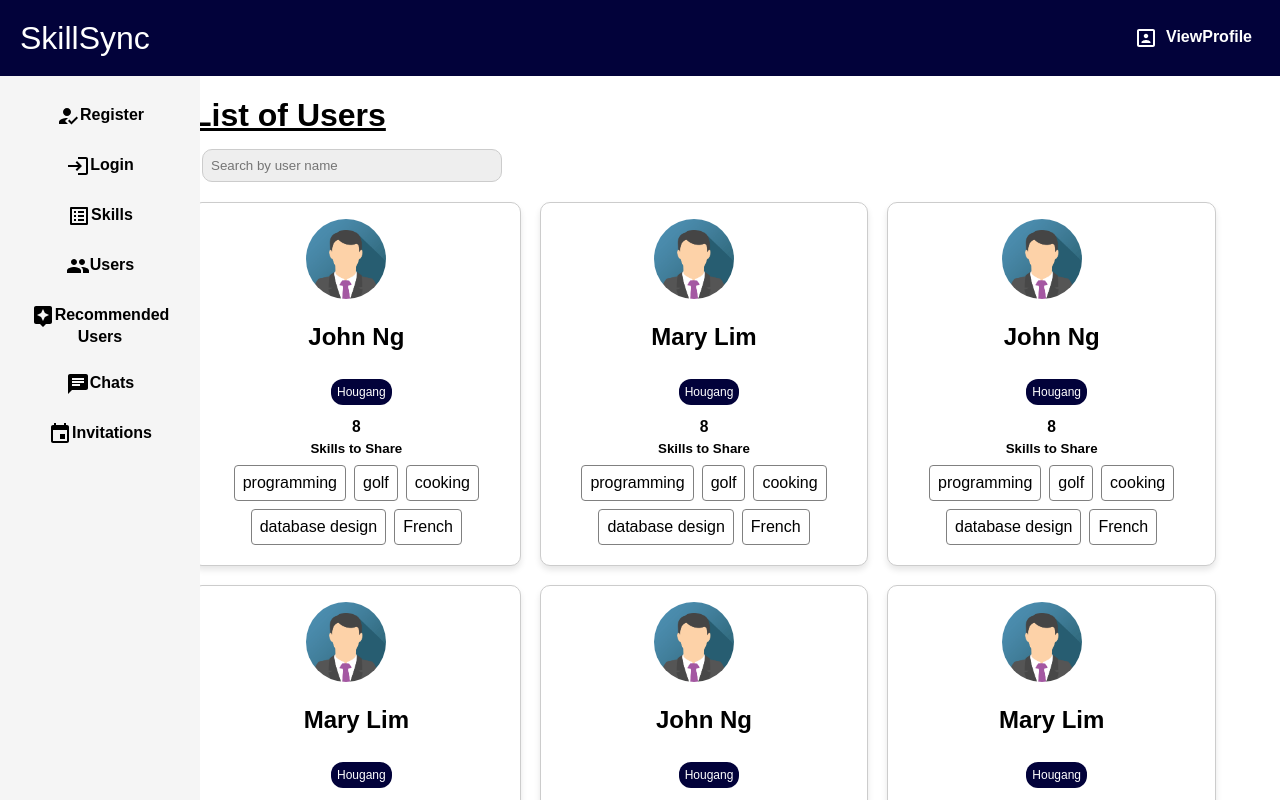
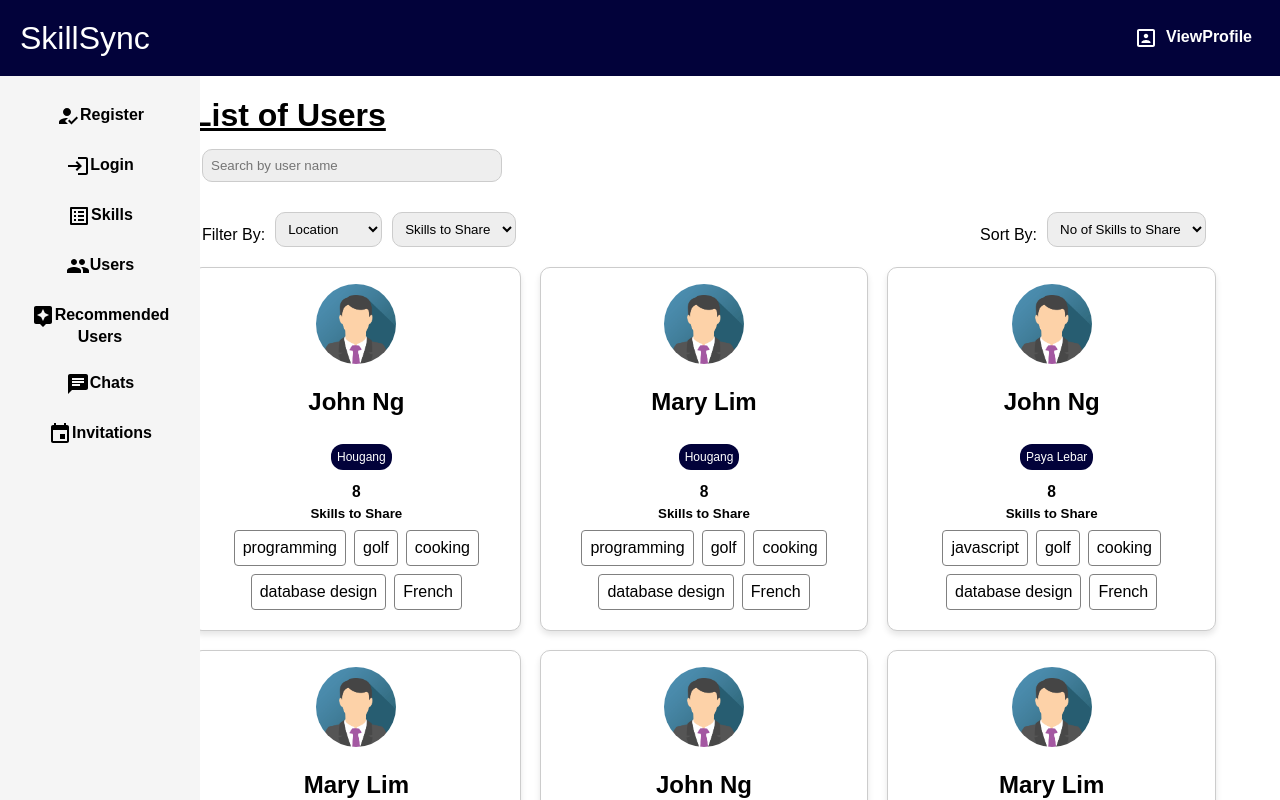
Before and after one commit to wdhzw/Skillsync, a React (Create React App) app in the folder skillsync/: page /UserList in a window 1280 px wide. Shown: the top 800 px of the page. Built offline with nearby package versions, Linux system fonts and the light colour scheme.

Commit message:
Searching and filtering done for UserList

```diff
--- a/skillsync/src/components/UserItem.css
+++ b/skillsync/src/components/UserItem.css
@@ -9,6 +9,7 @@
     padding: 4px 8px;
     display: inline-block;
     margin-top: 8px;
+
   }
 
   .skill-box {
@@ -23,7 +24,18 @@
     border-radius: 50%;
     width:80px;
     height:auto;
+    margin: 0px;
+    padding:0px;
   }
+
+  .user-item h2 {
+    margin-left: 0px;
+    padding-left:0px;
+    margin-right: 0px;
+    padding-right:0px;
+
+  }
+
 
   h1 {
     text-decoration: underline;
--- a/skillsync/src/pages/UserList.js
+++ b/skillsync/src/pages/UserList.js
@@ -7,14 +7,19 @@ export default function UserList() {
     const [users, setUsers] = useState([
       {id: 1, name: 'John Ng', location:'Hougang',noofskills:8,picture:'/images/avatar.png',skills:['programming','golf','cooking','database design','French']},
       {id: 2, name: 'Mary Lim', location:'Hougang',noofskills:8,picture:'/images/avatar.png',skills:['programming','golf','cooking','database design','French']},
-      {id: 3, name: 'John Ng', location:'Hougang',noofskills:8,picture:'/images/avatar.png',skills:['programming','golf','cooking','database design','French']},
-      {id: 4, name: 'Mary Lim', location:'Hougang',noofskills:8,picture:'/images/avatar.png',skills:['programming','golf','cooking','database design','French']},
-      {id: 5, name: 'John Ng', location:'Hougang',noofskills:8,picture:'/images/avatar.png',skills:['programming','golf','cooking','database design','French']},
-      {id: 6, name: 'Mary Lim', location:'Hougang',noofskills:8,picture:'/images/avatar.png',skills:['programming','golf','cooking','database design','French']},
-      {id: 7, name: 'John Ng', location:'Hougang',noofskills:8,picture:'/images/avatar.png',skills:['programming','golf','cooking','database design','French']},
-      {id: 8, name: 'Mary Lim', location:'Hougang',noofskills:8,picture:'/images/avatar.png',skills:['programming','golf','cooking','database design','French']},
-      {id: 9, name: 'John Ng', location:'Hougang',noofskills:8,picture:'/images/avatar.png',skills:['programming','golf','cooking','database design','French']},
+      {id: 3, name: 'John Ng', location:'Paya Lebar',noofskills:8,picture:'/images/avatar.png',skills:['javascript','golf','cooking','database design','French']},
+      {id: 4, name: 'Mary Lim', location:'Paya Lebar',noofskills:8,picture:'/images/avatar.png',skills:['javascript','golf','cooking','database design','French']},
+      {id: 5, name: 'John Ng', location:'Hougang',noofskills:8,picture:'/images/avatar.png',skills:['java','golf','cooking','database design','French']},
+      {id: 6, name: 'Mary Lim', location:'Thompson',noofskills:8,picture:'/images/avatar.png',skills:['java','golf','cooking','database design','French']},
+      {id: 7, name: 'John Ng', location:'Thompson',noofskills:8,picture:'/images/avatar.png',skills:['c++','golf','cooking','database design','French']},
+      {id: 8, name: 'Mary Lim', location:'Hougang',noofskills:8,picture:'/images/avatar.png',skills:['c++','golf','cooking','database design','French']},
+      {id: 9, name: 'John Ng', location:'Hougang',noofskills:8,picture:'/images/avatar.png',skills:['c++','golf','cooking','database design','French']},
   ]);
+
+    const [searchTerm, setSearchTerm] = useState('');
+    const [selectedLocation, setSelectedLocation] = useState('');
+    const [selectedSkill, setSelectedSkill] = useState('');
+
     const [editingUser, setEditingUser] = useState(null);
     const [isEditModalOpen, setIsEditModalOpen] = useState(false);
     const userRole = localStorage.getItem('userRole');
@@ -40,18 +45,70 @@ export default function UserList() {
         setIsEditModalOpen(false);
     }
 
+
+    const handleSearchChange = (e) => {
+        setSearchTerm(e.target.value);
+    }
+
+    const handleLocationChange = (e) => {
+        setSelectedLocation(e.target.value);
+    }
+
+    const handleSkillChange = (e) => {
+        setSelectedSkill(e.target.value);
+    }
+
+
+
+    const displayedUsers = users.filter(user =>
+        user.name.toLowerCase().includes(searchTerm.toLowerCase()) &&
+        (selectedLocation === '' || user.location === selectedLocation) &&
+        (selectedSkill === '' || user.skills.includes(selectedSkill))
+    );
+
+
+
+
     return (
         <div className="userlist-wrapper">
             <SideNav />
 
             <h1>List of Users</h1>
             <div className="search">
-                <input type="text" placeholder="Search by user name" />
+                <input type="text" placeholder="Search by user name" value={searchTerm} onChange={handleSearchChange}/>
+            </div>
+
+            <div className="sortnfilter">
+                <div className="filters">
+                Filter By:
+                <select value={selectedLocation} onChange={handleLocationChange}>
+                    <option value="">Location</option>
+                    <option value="Hougang">Hougang</option>
+                    <option value="Paya Lebar">Paya Lebar</option>
+                    <option value="Thompson">Thompson</option>
+
+                </select>
+                <select value={selectedSkill} onChange={handleSkillChange}>
+                    <option value="">Skills to Share</option>
+                    <option value="programming">Programming</option>
+                    <option value="javascript">Javascript</option>
+                    <option value="java">Java</option>
+                    <option value="c++">C++</option>
+
+                </select>
+
+                </div>
+                <div className="sort">
+                Sort By:
+                <select>
+                    <option value="SkillstoShare">No of Skills to Share</option>
+                </select>
+                </div>
             </div>
 
             <div className="user-grid">
                 {
-                    users.map(user => (
+                    displayedUsers.map(user => (
                         <div className="user-grid-item" key={user.id}>
                             <UserItem user={user} />
                             {userRole === 'admin' && (
```
